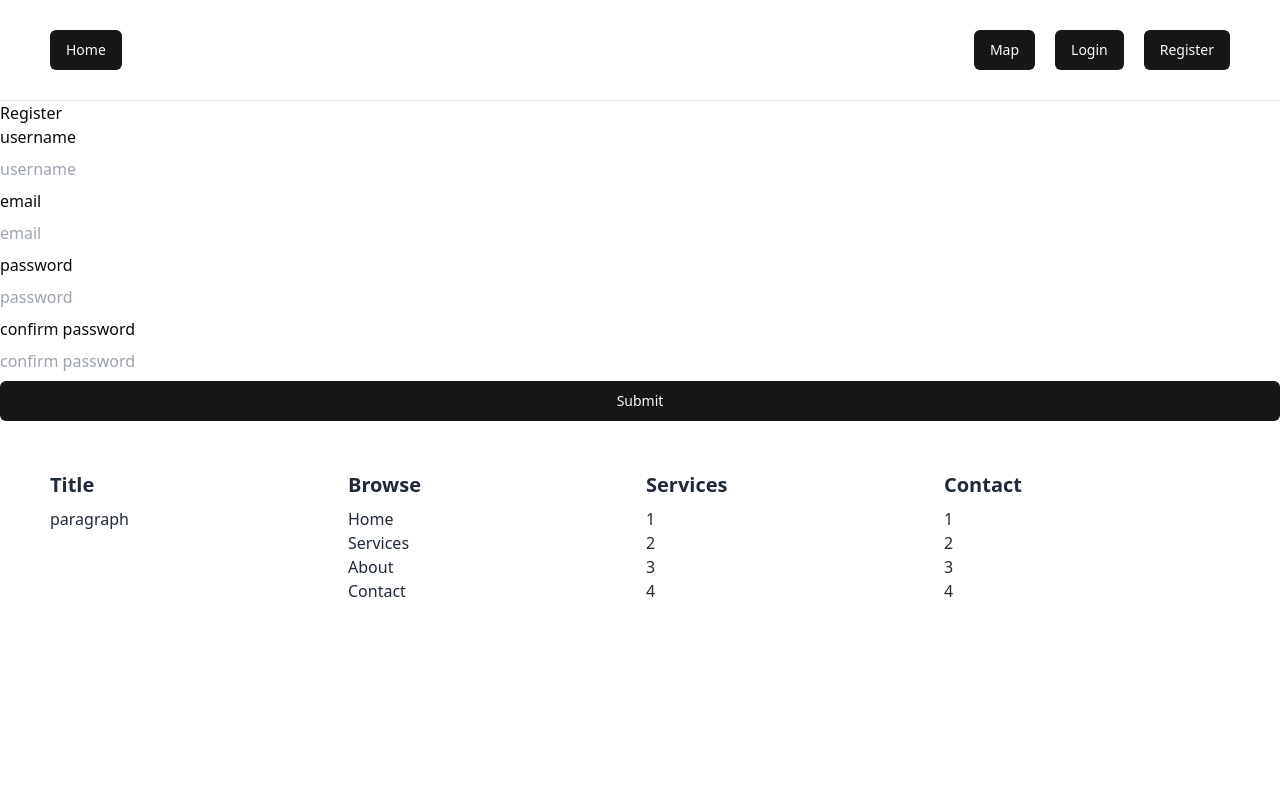
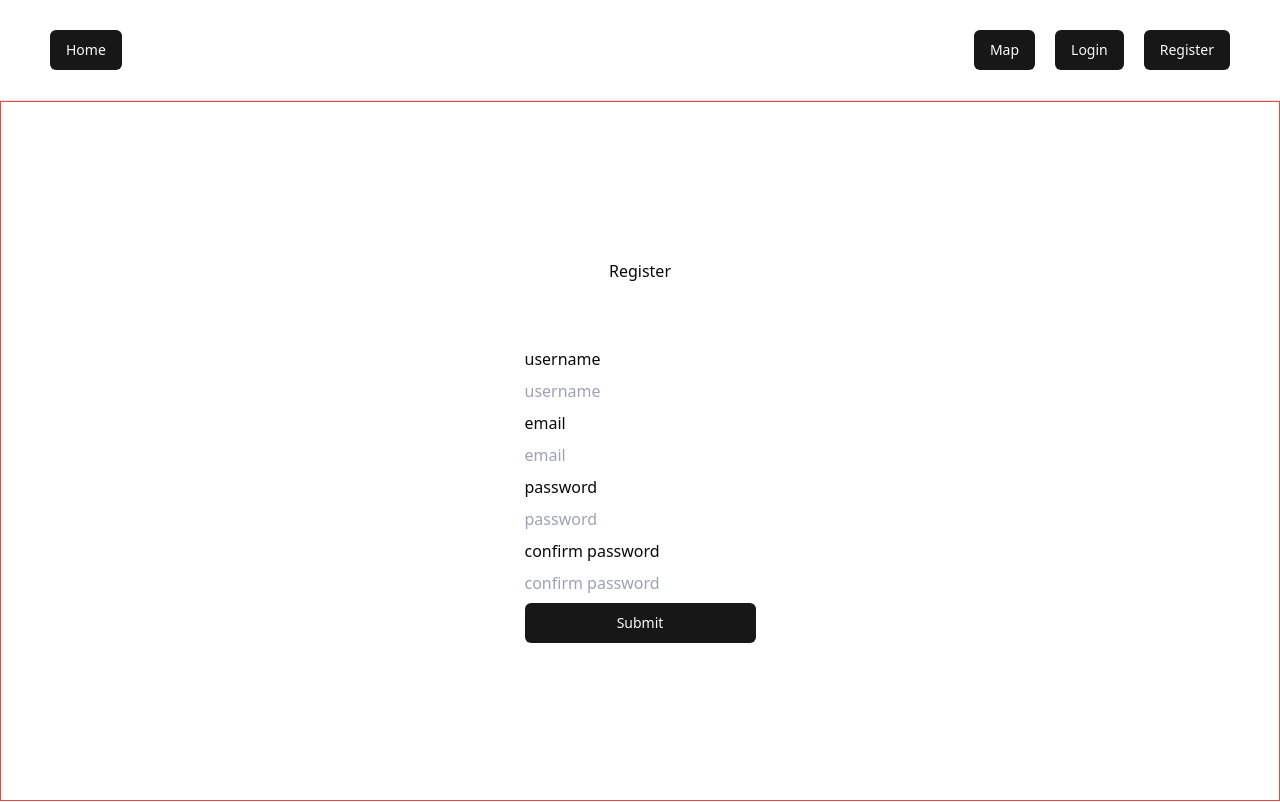
Before and after one commit to Endeyr/coffee-review, a React (Vite) app: page /auth/register in a window 1280 px wide. Shown: the top 802 px of the page. Built offline with nearby package versions, Linux system fonts and the light colour scheme; no server answers.

Commit message:
moved container to page from layout

```diff
--- a/src/routes/auth/LoginPage.tsx
+++ b/src/routes/auth/LoginPage.tsx
@@ -1,5 +1,6 @@
 import { useAppDispatch, useAppSelector } from "@/app/hooks";
 import LoginFormField from "@/components/auth/LoginFormField";
+import Container from "@/components/container";
 import { Button } from "@/components/ui/button";
 import { userLogin, userReset } from "@/features/auth/authSlice";
 import { loginSchema } from "@/schema/auth/schema";
@@ -52,7 +53,7 @@ const LoginPage = () => {
   }
 
   return (
-    <>
+    <Container className="flex-col">
       {user ? (
         <>
           <div>{user.username} already logged in</div>
@@ -87,7 +88,7 @@ const LoginPage = () => {
           </form>
         </>
       )}
-    </>
+    </Container>
   );
 };
 export default LoginPage;
--- a/src/routes/auth/RegisterPage.tsx
+++ b/src/routes/auth/RegisterPage.tsx
@@ -1,5 +1,6 @@
 import { useAppDispatch, useAppSelector } from "@/app/hooks";
 import RegisterFormField from "@/components/auth/RegisterFormField";
+import Container from "@/components/container";
 import { Button } from "@/components/ui/button";
 import { userRegister, userReset } from "@/features/auth/authSlice";
 import { registerSchema } from "@/schema/auth/schema";
@@ -48,7 +49,7 @@ const RegisterPage = () => {
   }
 
   return (
-    <>
+    <Container className="flex-col">
       {user ? (
         <>
           <div>{user.username} already registered</div>
@@ -101,7 +102,7 @@ const RegisterPage = () => {
           </form>
         </>
       )}
-    </>
+    </Container>
   );
 };
 export default RegisterPage;
```
